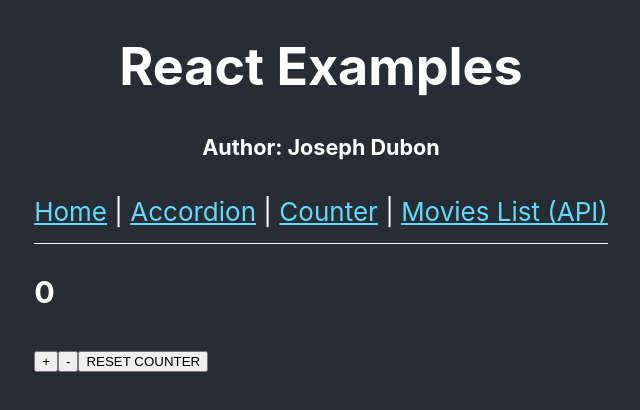
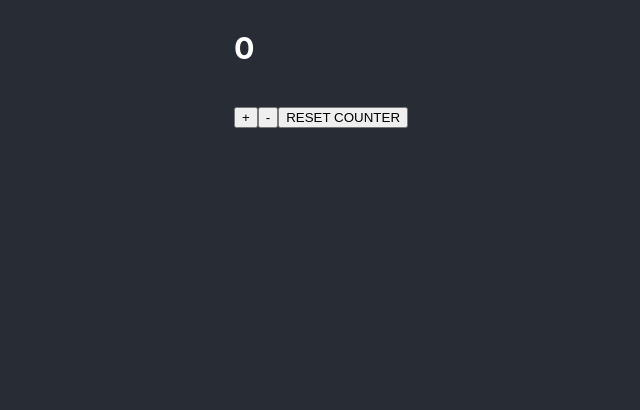
Before and after one commit to josephdubon/react-for-everyone, a React (Create React App) app: page /counter in a window 1280 px wide. Shown: the top 410 px of the page, without its empty margins (319-959 px from the left). Built offline with nearby package versions, Linux system fonts and the light colour scheme.

Commit message:
removed Nav component

```diff
--- a/src/Accordion.js
+++ b/src/Accordion.js
@@ -1,7 +1,6 @@
 import {useState} from "react";
 
 import './App.css';
-import Nav from "./Nav";
 
 export function Accordion() {
     const [isToggle, setIsToggle] = useState(false) // default to hidden
@@ -9,7 +8,6 @@ export function Accordion() {
 
     return (
         <div className="App">
-            <Nav/>
             {showMe}
             <button
                 onClick={() => {
--- a/src/Counter.js
+++ b/src/Counter.js
@@ -1,13 +1,10 @@
 import {useState} from "react";
-import Nav from "./Nav";
 
 export function Counter() {
 
     const [count, setCount] = useState(0) // set default state to 0
 
     return (<div>
-        <Nav/>
-
         <h3>{count}</h3>
         <button
             onClick={() => setCount(count + 1)}>
--- a/src/movies/MovieLists.js
+++ b/src/movies/MovieLists.js
@@ -1,7 +1,6 @@
 import {useEffect, useState} from 'react'
 import {Movie} from "./Movie";
 import {Filter} from "../Filter";
-import Nav from "../Nav";
 
 const API_URL = 'https://api.themoviedb.org/3/discover/movie?api_key=66fc13ab589d1d905e3a3546e4bbc9f2&language=en-US&sort_by=popularity.desc&include_adult=false&include_video=false&page=1&with_watch_monetization_types=flatrate'
 const CONFIG_URL = 'https://api.themoviedb.org/3/configuration?api_key=66fc13ab589d1d905e3a3546e4bbc9f2'
@@ -37,7 +36,6 @@ export function MoviesList() {
     }, [])
 
     return (<div>
-        <Nav/>
         <Filter filter={filter} setFilter={setFilter}/>
         <ul className='movies-list'>
             {/* Change to lowercase to implement non-case sensitive filter */}
```
